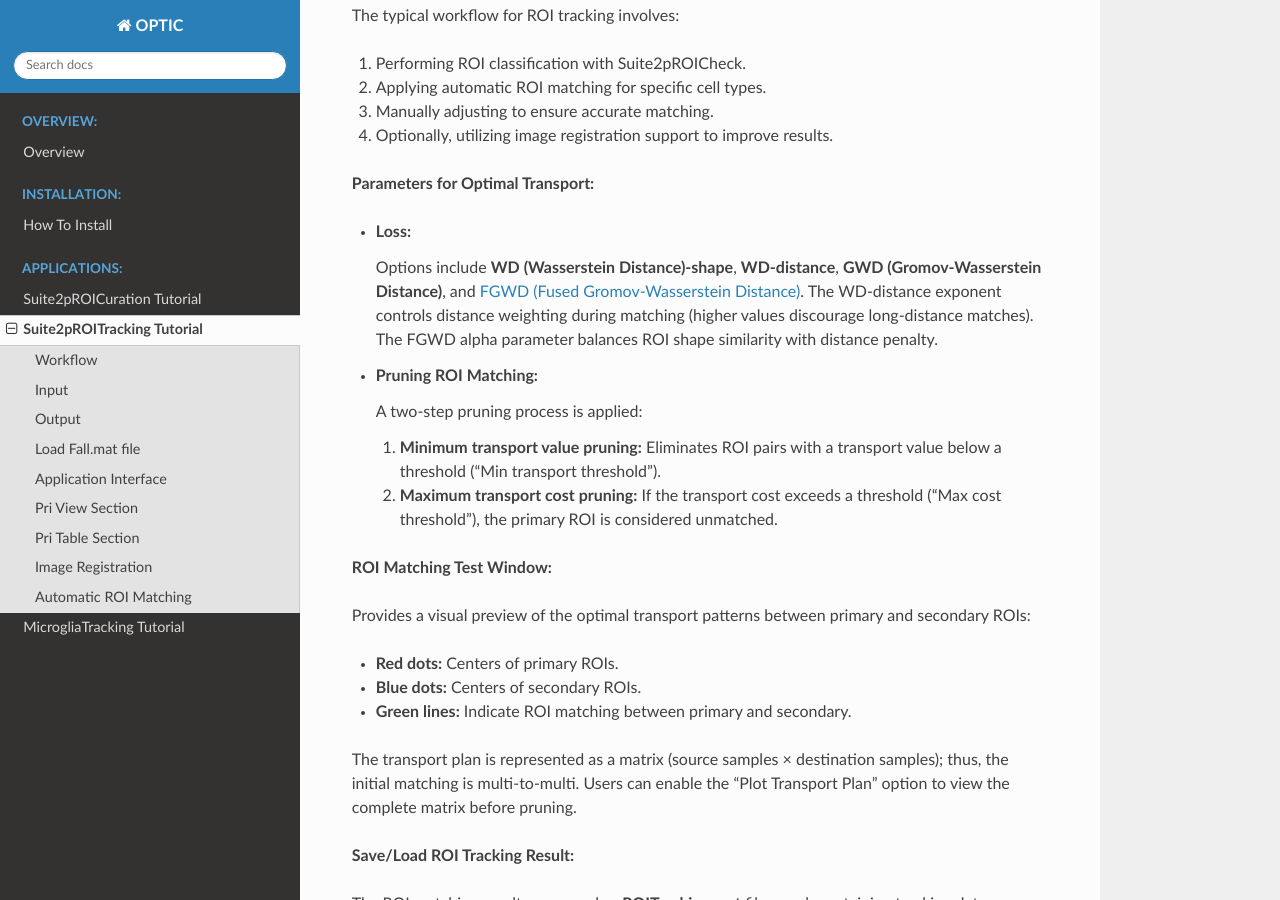
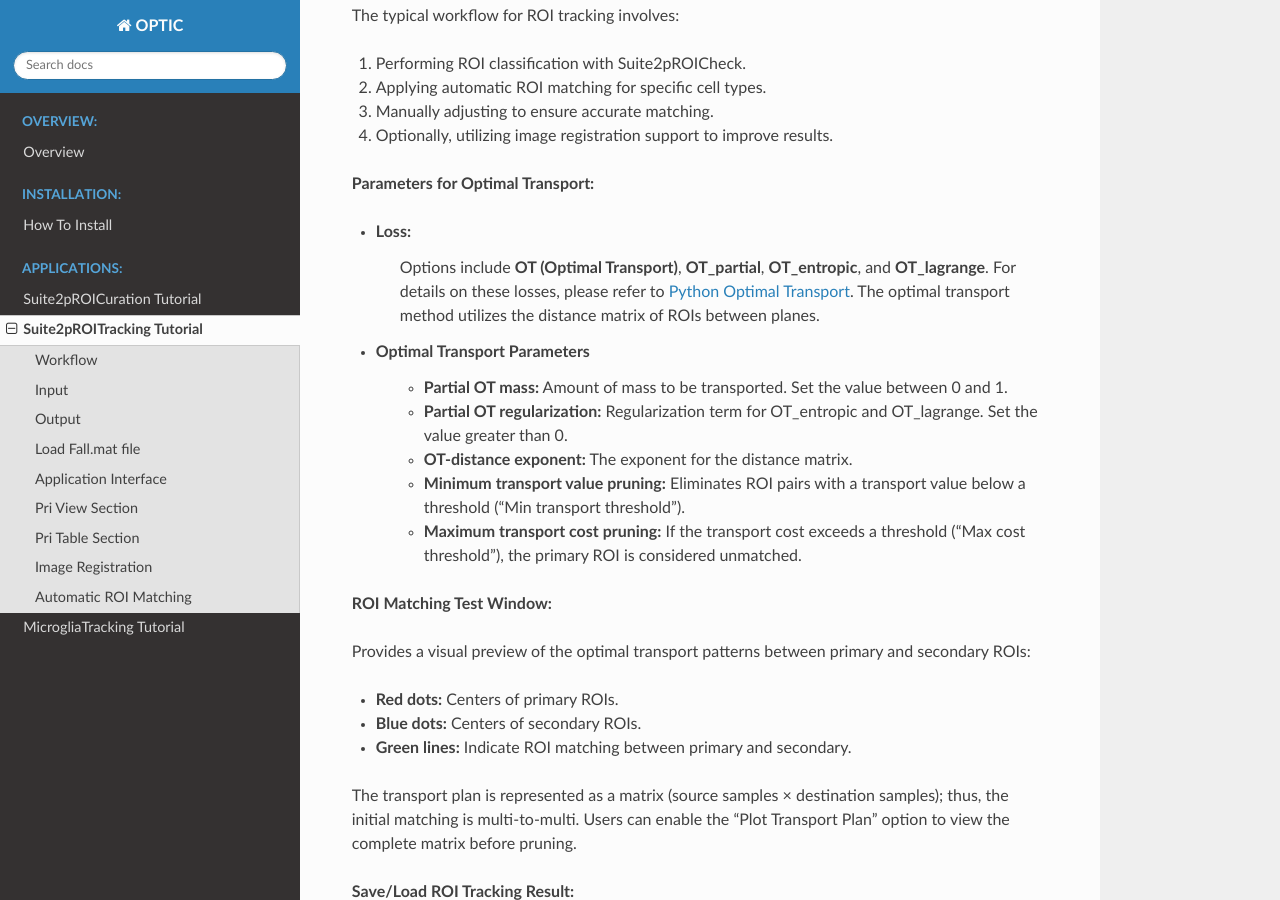
Before and after one commit to dhino2000/optic-doc, a Sphinx documentation site: the page built from docs/Suite2pROITracking.rst, in a window 1280 px wide and 900 px high, scrolled down 7685 px. Built offline with Sphinx 7.4.7 and the Read the Docs theme 3.1.0, drawn with Linux system fonts in a browser that asks for light colours; pages that are not in the unit, such as notebooks, are missing from menus.

Commit message:
update: Suite2pROITracking

```diff
--- a/docs/MicrogliaTracking.rst
+++ b/docs/MicrogliaTracking.rst
@@ -184,8 +184,8 @@ Automatic ROI Matching
   3. Manually adjust matches to ensure accuracy.
   4. Utilize image registration support when necessary.
 - **Parameters for Optimal Transport:**
-  - **Loss:** Options include **WD (Wasserstein Distance)-shape**, **WD-distance**, **GWD (Gromov-Wasserstein Distance)**, and
-    `FGWD (Fused Gromov-Wasserstein Distance) <https://github.com/tvayer/FGW/tree/master>`_. The WD-distance exponent controls distance weighting (higher values discourage long-distance matching), and the FGWD alpha parameter balances ROI shape similarity with distance penalty.
+  - **Loss:** Options include **OT (Optimal Transport)**, **OT_partial**, **OT_entropic**, and
+    **OT_lagrange**.
   - **Pruning ROI Matching:** A two-step process:
     1. **Minimum transport value pruning:** Eliminates ROI pairs with a transport value below a threshold ("Min transport threshold").
     2. **Maximum transport cost pruning:** If the transport cost exceeds a threshold ("Max cost threshold"), the primary ROI is considered unmatched.
--- a/docs/Suite2pROITracking.rst
+++ b/docs/Suite2pROITracking.rst
@@ -170,16 +170,17 @@ The typical workflow for ROI tracking involves:
 
 - **Loss:**
 
-  Options include **WD (Wasserstein Distance)-shape**, **WD-distance**, **GWD (Gromov-Wasserstein Distance)**, and
-  `FGWD (Fused Gromov-Wasserstein Distance) <https://github.com/tvayer/FGW/tree/master>`_.
-  The WD-distance exponent controls distance weighting during matching (higher values discourage long-distance matches). The FGWD alpha parameter balances ROI shape similarity with distance penalty.
+    Options include **OT (Optimal Transport)**, **OT_partial**, **OT_entropic**, and **OT_lagrange**.
+    For details on these losses, please refer to `Python Optimal Transport <https://pythonot.github.io/index.html>`_.
+    The optimal transport method utilizes the distance matrix of ROIs between planes.
 
-- **Pruning ROI Matching:**
+- **Optimal Transport Parameters**
 
-  A two-step pruning process is applied:
-
-  1. **Minimum transport value pruning:** Eliminates ROI pairs with a transport value below a threshold ("Min transport threshold").
-  2. **Maximum transport cost pruning:** If the transport cost exceeds a threshold ("Max cost threshold"), the primary ROI is considered unmatched.
+   - **Partial OT mass:** Amount of mass to be transported. Set the value between 0 and 1.
+   - **Partial OT regularization:** Regularization term for OT_entropic and OT_lagrange. Set the value greater than 0.
+   - **OT-distance exponent:** The exponent for the distance matrix.
+   - **Minimum transport value pruning:** Eliminates ROI pairs with a transport value below a threshold ("Min transport threshold").
+   - **Maximum transport cost pruning:** If the transport cost exceeds a threshold ("Max cost threshold"), the primary ROI is considered unmatched.
 
 **ROI Matching Test Window:**
 
```
